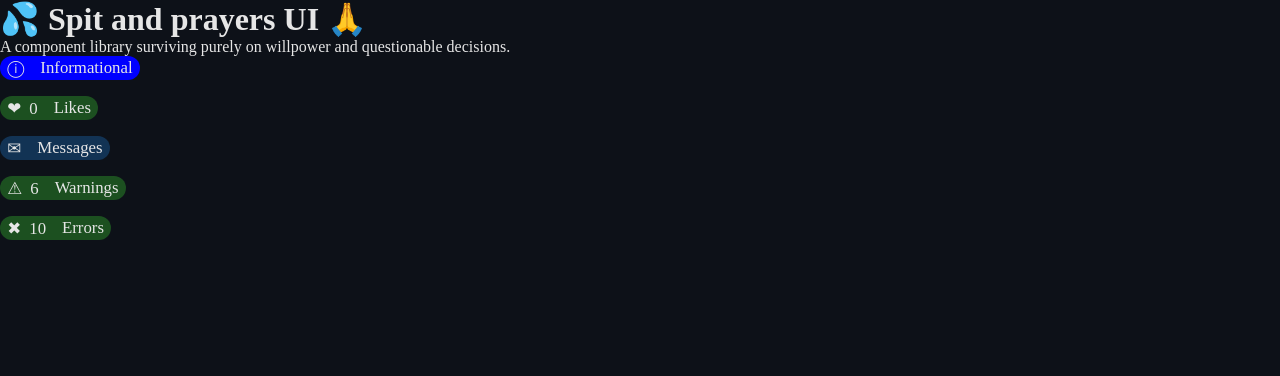
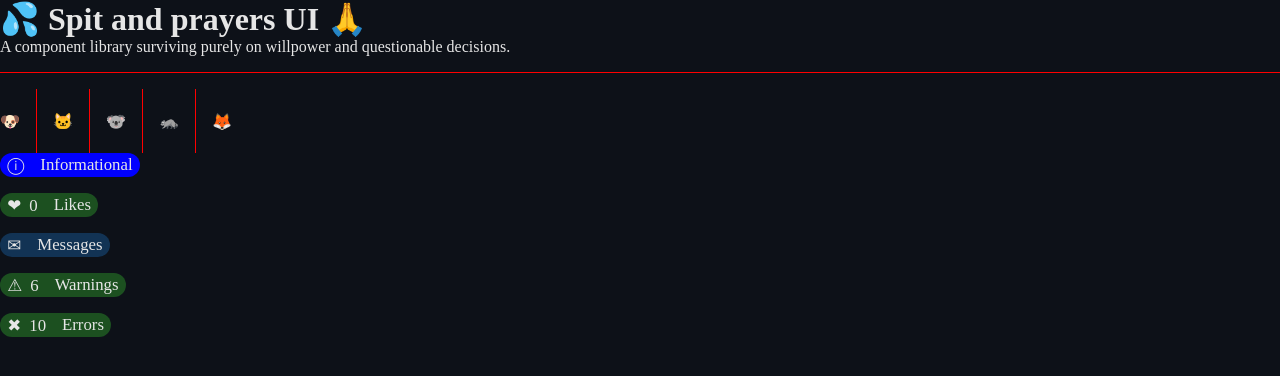
Before and after one commit to VonRiddarn/spit-and-prayers-ui, a React (Vite) app: page / in a window 1280 px wide. Shown: the top 376 px of the page. Built offline with nearby package versions, Linux system fonts and the light colour scheme.

Commit message:
feat: created Divider component AND showcased it on app page

```diff
--- a/src/App.tsx
+++ b/src/App.tsx
@@ -1,12 +1,24 @@
 import "./App.scss";
 import Badge from "./components/ui/Badge/Badge";
+import Divider from "./components/ui/Divider/Divider";
 
 function App() {
 	return (
 		<>
 			<h1>💦 Spit and prayers UI 🙏</h1>
 			<p>A component library surviving purely on willpower and questionable decisions.</p>
-
+			<Divider />
+			<div style={{ display: "flex", alignItems: "center", width: "100%", height: "64px" }}>
+				<p>🐶</p>
+				<Divider orientation="vertical" />
+				<p>🐱</p>
+				<Divider orientation="vertical" />
+				<p>🐨</p>
+				<Divider orientation="vertical" />
+				<p>🦝</p>
+				<Divider orientation="vertical" />
+				<p>🦊</p>
+			</div>
 			<div style={{ display: "flex", flexDirection: "column", gap: "1rem" }}>
 				<Badge icon="ⓘ" color="blue" title="Informational" />
 				<Badge icon="❤" zeroBehavior="show" title="Likes" />
--- /dev/null
+++ b/src/components/ui/Divider/Divider.scss
@@ -0,0 +1,6 @@
+.Divider {
+	margin: 3rem 0;
+	height: 1px;
+	width: 100%;
+	background-color: red;
+}
--- /dev/null
+++ b/src/components/ui/Divider/Divider.tsx
@@ -0,0 +1,31 @@
+import "./Divider.scss";
+
+type DividerProps = {
+	color?: string;
+	orientation?: "horizontal" | "vertical";
+	thickness?: string;
+	length?: string;
+	clearance?: string;
+};
+
+const Divider = ({
+	color = "red",
+	orientation = "horizontal",
+	thickness = "1px",
+	length = "100%",
+	clearance = "1rem",
+}: DividerProps) => {
+	return (
+		<div
+			className="Divider"
+			style={{
+				backgroundColor: color,
+				[orientation === "horizontal" ? "height" : "width"]: thickness,
+				[orientation === "horizontal" ? "width" : "height"]: length,
+				margin: orientation === "horizontal" ? `${clearance} 0` : `0 ${clearance}`,
+			}}
+		></div>
+	);
+};
+
+export default Divider;
```
